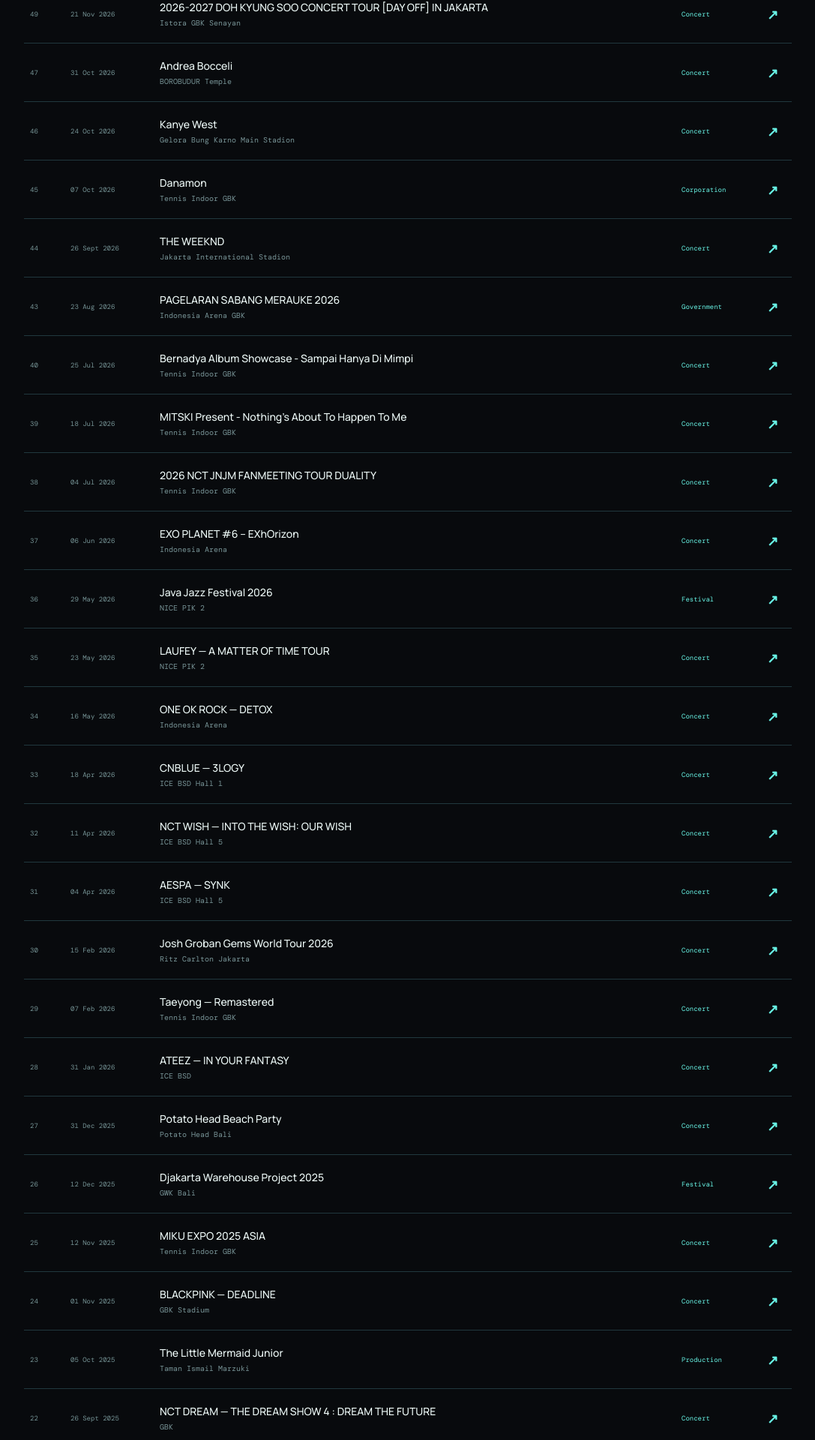
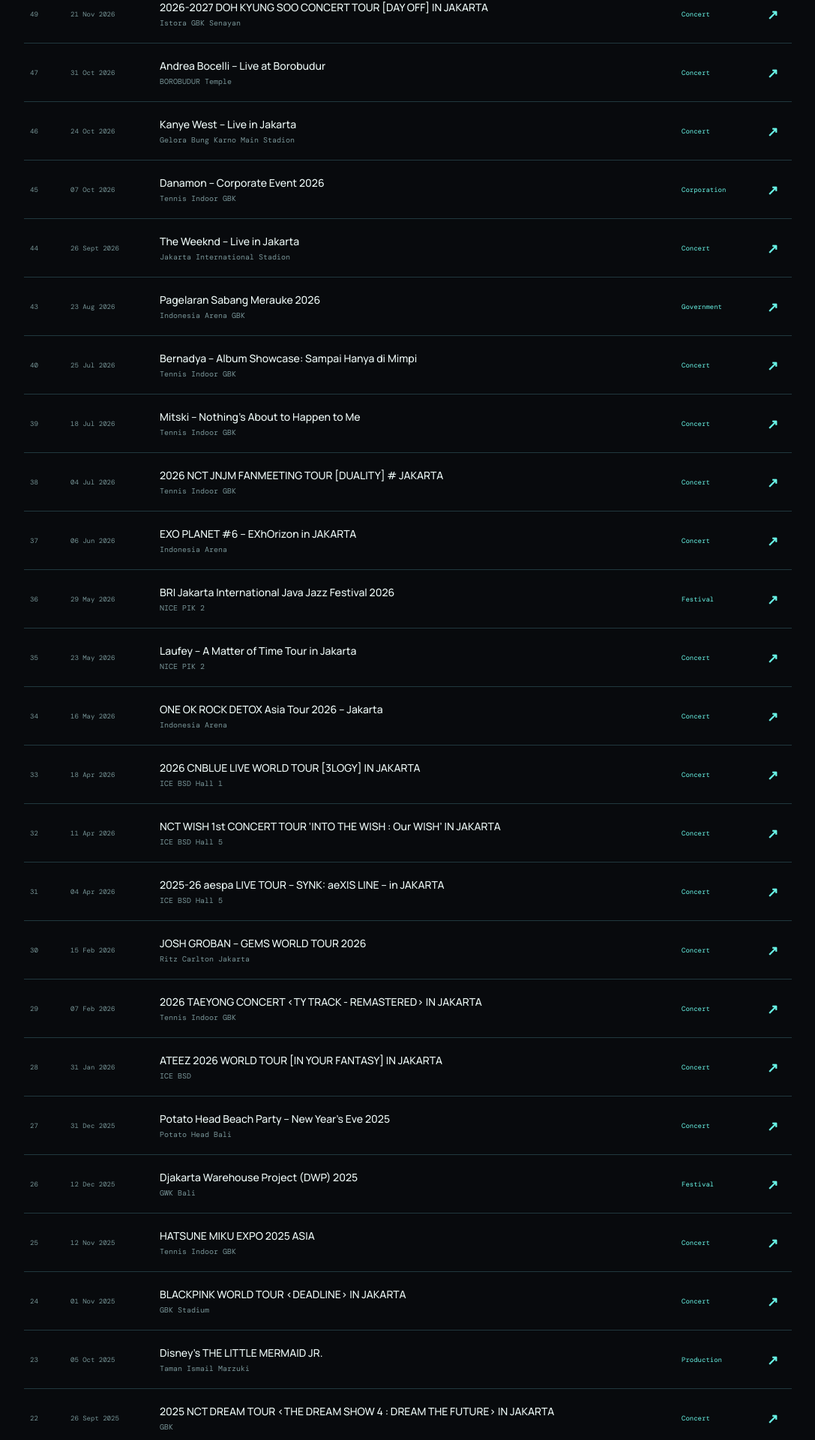
Before and after one commit to A-ksara/Xsaaa, a React (Vite) app: page / in a window 1280 px wide. Shown: the part 3742-5662 px from the top of the page at 75% size, without its empty margins (96-1183 px from the left). Built offline with nearby package versions, Linux system fonts and the light colour scheme; a web font is replaced by a local one.

Commit message:
Polish event archive titles with full event and tour names

```diff
--- a/src/App.jsx
+++ b/src/App.jsx
@@ -9,54 +9,54 @@ const skills = [
   { cat: "Operasional", items: ["Load in / load out", "Fixture Testing & System Check", "Fixture troubleshooting", "On-site teamwork & communication"] },
 ];
 const events = [
-  { n: 1,  title: "WayV Concert — On The Way",       venue: "Istora Senayan",          date: "2024-10-05",                           cat: "Concert"     },
-  { n: 2,  title: "JUNI DAY X",                       venue: "Basket Hall GBK",         date: "2024-11-01",                           cat: "Concert"     },
-  { n: 3,  title: "Meet & Greet AESPA On Richoco Land",                venue: "ICE BSD Hall 1",          date: "2024-11-09",                           cat: "Concert"     },
-  { n: 4,  title: "Joyland Festival",                 venue: "Baseball GBK",            date: "2024-11-22", endDate: "2024-11-24",    cat: "Festival"    },
-  { n: 5,  title: "Djakarta Warehouse Project 2024",       venue: "JIExpo",                  date: "2024-12-13", endDate: "2024-12-15",    cat: "Festival"    },
-  { n: 6,  title: "Tokopedia Summit",                 venue: "Hotel Ritz Carlton",      date: "2025-01-15",                           cat: "Corporate"   },
-  { n: 7,  title: "MAROON 5",                         venue: "Jakarta International Stadium", date: "2025-02-01",                     cat: "Concert"     },
-  { n: 8,  title: "SEVENTEEN — RIGHT HERE",                        venue: "Jakarta International Stadium", date: "2025-02-08", endDate: "2025-02-09", cat: "Concert"  },
-  { n: 9,  title: "LINKIN PARK — FROM ZERO WORLD TOUR",                      venue: "Madya GBK",               date: "2025-02-16",                           cat: "Concert"     },
-  { n: 10, title: "BoyNextDoor — KNOCK ON",                      venue: "Istora GBK",              date: "2025-04-12",                           cat: "Concert"     },
-  { n: 11, title: "Putri Indonesia",                  venue: "Balai Sarbini",           date: "2025-04-26",                           cat: "Production"  },
+  { n: 1,  title: "2024 WayV CONCERT [ON THE WAY] in JAKARTA",       venue: "Istora Senayan",          date: "2024-10-05",                           cat: "Concert"     },
+  { n: 2,  title: "JUNI DAY X 2024",                       venue: "Basket Hall GBK",         date: "2024-11-01",                           cat: "Concert"     },
+  { n: 3,  title: "aespa – Meet & Greet on Richoco Land",                venue: "ICE BSD Hall 1",          date: "2024-11-09",                           cat: "Concert"     },
+  { n: 4,  title: "Joyland Festival Jakarta 2024",                 venue: "Baseball GBK",            date: "2024-11-22", endDate: "2024-11-24",    cat: "Festival"    },
+  { n: 5,  title: "Djakarta Warehouse Project (DWP) 2024",       venue: "JIExpo",                  date: "2024-12-13", endDate: "2024-12-15",    cat: "Festival"    },
+  { n: 6,  title: "Tokopedia Summit 2025",                 venue: "Hotel Ritz Carlton",      date: "2025-01-15",                           cat: "Corporate"   },
+  { n: 7,  title: "Maroon 5 in Asia 2025",                         venue: "Jakarta International Stadium", date: "2025-02-01",                     cat: "Concert"     },
+  { n: 8,  title: "2025 SEVENTEEN [RIGHT HERE] WORLD TOUR IN JAKARTA",                        venue: "Jakarta International Stadium", date: "2025-02-08", endDate: "2025-02-09", cat: "Concert"  },
+  { n: 9,  title: "LINKIN PARK: FROM ZERO WORLD TOUR – JAKARTA",                      venue: "Madya GBK",               date: "2025-02-16",                           cat: "Concert"     },
+  { n: 10, title: "BOYNEXTDOOR TOUR ‘KNOCK ON Vol.1’ IN JAKARTA",                      venue: "Istora GBK",              date: "2025-04-12",                           cat: "Concert"     },
+  { n: 11, title: "BE RIGHT, BE BRIGHT! – Preliminary Night Puteri Indonesia 2025",                  venue: "Balai Sarbini",           date: "2025-04-26",                           cat: "Production"  },
   { n: 12, title: "Putri Indonesia",                  venue: "JCC GBK",                 date: "2025-05-01",                           cat: "Production"  },
-  { n: 13, title: "Java Jazz Festival 2025",               venue: "JIExpo",                  date: "2025-05-30", endDate: "2025-06-01",    cat: "Festival"    },
-  { n: 14, title: "BABYMONSTER — HELLO MONSTER",                      venue: "ICE BSD Hall 5",          date: "2025-06-14",                           cat: "Concert"     },
-  { n: 15, title: "Medco Synergy Day 2025",                      venue: "Indonesia Arena",         date: "2025-06-28",                           cat: "Corporate"   },
-  { n: 16, title: "StandUp Fest",                    venue: "Istora Senayan",          date: "2025-07-11", endDate: "2025-07-13",    cat: "Production"  },
-  { n: 17, title: "GIIAS 2025",                            venue: "ICE BSD",                 date: "2025-07-24", endDate: "2025-08-03",    cat: "Exhibition"  },
-  { n: 18, title: "JKT48 — FULL HOUSE",                            venue: "Istora Senayan",          date: "2025-07-26",                           cat: "Concert"     },
-  { n: 19, title: "D.O EXO Solo Concert — DO IT",             venue: "Indonesia Arena",         date: "2025-08-09",                           cat: "Concert"     },
+  { n: 13, title: "BRI Jakarta International Java Jazz Festival 2025",               venue: "JIExpo",                  date: "2025-05-30", endDate: "2025-06-01",    cat: "Festival"    },
+  { n: 14, title: "2025 BABYMONSTER 1st WORLD TOUR <HELLO MONSTERS> IN JAKARTA",                      venue: "ICE BSD Hall 5",          date: "2025-06-14",                           cat: "Concert"     },
+  { n: 15, title: "MEDCO SYNERGY DAY 2025",                      venue: "Indonesia Arena",         date: "2025-06-28",                           cat: "Corporate"   },
+  { n: 16, title: "StandUp Fest 2025",                    venue: "Istora Senayan",          date: "2025-07-11", endDate: "2025-07-13",    cat: "Production"  },
+  { n: 17, title: "The 32nd GAIKINDO Indonesia International Auto Show (GIIAS 2025)",                            venue: "ICE BSD",                 date: "2025-07-24", endDate: "2025-08-03",    cat: "Exhibition"  },
+  { n: 18, title: "JKT48 13th Anniversary Concert – FULL HOUSE",                            venue: "Istora Senayan",          date: "2025-07-26",                           cat: "Concert"     },
+  { n: 19, title: "2025 DOH KYUNG SOO ASIA CONCERT TOUR <DO it!> IN JAKARTA",             venue: "Indonesia Arena",         date: "2025-08-09",                           cat: "Concert"     },
   { n: 20, title: "LaLaLa Festival 2025",                  venue: "Gambir Expo",             date: "2025-08-22", endDate: "2025-08-23",    cat: "Festival"    },
   { n: 21, title: "Pestapora 2025",                   venue: "Gambir Expo",             date: "2025-09-05", endDate: "2025-09-07",    cat: "Festival"    },
-  { n: 22, title: "NCT DREAM — THE DREAM SHOW 4 : DREAM THE FUTURE",           venue: "GBK",                     date: "2025-09-26", endDate: "2025-09-27",    cat: "Concert"     },
-  { n: 23, title: "The Little Mermaid Junior",        venue: "Taman Ismail Marzuki",    date: "2025-10-05",                           cat: "Production"  },
-  { n: 24, title: "BLACKPINK — DEADLINE",                        venue: "GBK Stadium",             date: "2025-11-01", endDate: "2025-11-02",    cat: "Concert"     },
-  { n: 25, title: "MIKU EXPO 2025 ASIA",                     venue: "Tennis Indoor GBK",        date: "2025-11-12",                           cat: "Concert"     },
-  { n: 26, title: "Djakarta Warehouse Project 2025",  venue: "GWK Bali",                date: "2025-12-12", endDate: "2025-12-14",    cat: "Festival"    },
-  { n: 27, title: "Potato Head Beach Party",          venue: "Potato Head Bali",        date: "2025-12-31",                           cat: "Concert"     },
-  { n: 28, title: "ATEEZ — IN YOUR FANTASY",                            venue: "ICE BSD",                 date: "2026-01-31",                           cat: "Concert"     },
-  { n: 29, title: "Taeyong — Remastered",             venue: "Tennis Indoor GBK",        date: "2026-02-07",                           cat: "Concert"     },
-  { n: 30, title: "Josh Groban Gems World Tour 2026", venue: "Ritz Carlton Jakarta",    date: "2026-02-15",                           cat: "Concert"     },
-  { n: 31, title: "AESPA — SYNK",                    venue: "ICE BSD Hall 5",          date: "2026-04-04",                           cat: "Concert"     },
-  { n: 32, title: "NCT WISH — INTO THE WISH: OUR WISH",                         venue: "ICE BSD Hall 5",          date: "2026-04-11",                           cat: "Concert"     },
-  { n: 33, title: "CNBLUE — 3LOGY",                  venue: "ICE BSD Hall 1",          date: "2026-04-18",                           cat: "Concert"     },
-  { n: 34, title: "ONE OK ROCK — DETOX",                      venue: "Indonesia Arena",         date: "2026-05-16",                           cat: "Concert"     },
-  { n: 35, title: "LAUFEY — A MATTER OF TIME TOUR",  venue: "NICE PIK 2",              date: "2026-05-23",                           cat: "Concert"     },
-  { n: 36, title: "Java Jazz Festival 2026",         venue: "NICE PIK 2",              date: "2026-05-29", endDate: "2026-05-31",    cat: "Festival"    },
-  { n: 37, title: "EXO PLANET #6 – EXhOrizon", venue: "Indonesia Arena", date: "2026-06-06", endDate: "2026-06-07", cat: "Concert"},
-  { n: 38, title: "2026 NCT JNJM FANMEETING TOUR DUALITY", venue: "Tennis Indoor GBK", date: "2026-07-04", endDate: "2026-07-05", cat: "Concert"},
-  { n: 39, title: "MITSKI Present - Nothing's About To Happen To Me", venue: "Tennis Indoor GBK", date: "2026-07-18", cat: "Concert"},
-  { n: 40, title: "Bernadya Album Showcase - Sampai Hanya Di Mimpi", venue: "Tennis Indoor GBK", date: "2026-07-25", cat: "Concert"},
-  { n: 41, title: "8th ASIAN TAEKWONDO Indonesia Open Championships", venue: "Tennis Indoor GBK", date: "2026-08-1", endDate: " 2026-08-05", cat: "Government"},
-  { n: 42, title: "PROJECT POP 30 TAHUN", venue: "Tennis Indoor GBK", date: "2026-08-8", cat: "Concert"},
-  { n: 43, title: "PAGELARAN SABANG MERAUKE 2026", venue: "Indonesia Arena GBK", date: "2026-08-23", endDate: " 2026-08-24", cat: "Government"},
-  { n: 44, title: "THE WEEKND", venue: "Jakarta International Stadion", date: "2026-09-26", endDate: " 2026-09-27", cat: "Concert"},
-  { n: 45, title: "Danamon", venue: "Tennis Indoor GBK", date: "2026-10-07", cat: "Corporation"},
-  { n: 46, title: "Kanye West", venue: "Gelora Bung Karno Main Stadion", date: "2026-10-24", cat: "Concert"},
-  { n: 47, title: "Andrea Bocceli", venue: "BOROBUDUR Temple", date: "2026-10-31", cat: "Concert"},
-  { n: 48, title: "King Nassar - Lost In The Jungle", venue: "Istora", date: "2026-11-7", cat: "Concert"},
+  { n: 22, title: "2025 NCT DREAM TOUR <THE DREAM SHOW 4 : DREAM THE FUTURE> IN JAKARTA",           venue: "GBK",                     date: "2025-09-26", endDate: "2025-09-27",    cat: "Concert"     },
+  { n: 23, title: "Disney’s THE LITTLE MERMAID JR.",        venue: "Taman Ismail Marzuki",    date: "2025-10-05",                           cat: "Production"  },
+  { n: 24, title: "BLACKPINK WORLD TOUR <DEADLINE> IN JAKARTA",                        venue: "GBK Stadium",             date: "2025-11-01", endDate: "2025-11-02",    cat: "Concert"     },
+  { n: 25, title: "HATSUNE MIKU EXPO 2025 ASIA",                     venue: "Tennis Indoor GBK",        date: "2025-11-12",                           cat: "Concert"     },
+  { n: 26, title: "Djakarta Warehouse Project (DWP) 2025",  venue: "GWK Bali",                date: "2025-12-12", endDate: "2025-12-14",    cat: "Festival"    },
+  { n: 27, title: "Potato Head Beach Party – New Year’s Eve 2025",          venue: "Potato Head Bali",        date: "2025-12-31",                           cat: "Concert"     },
+  { n: 28, title: "ATEEZ 2026 WORLD TOUR [IN YOUR FANTASY] IN JAKARTA",                            venue: "ICE BSD",                 date: "2026-01-31",                           cat: "Concert"     },
+  { n: 29, title: "2026 TAEYONG CONCERT <TY TRACK - REMASTERED> IN JAKARTA",             venue: "Tennis Indoor GBK",        date: "2026-02-07",                           cat: "Concert"     },
+  { n: 30, title: "JOSH GROBAN – GEMS WORLD TOUR 2026", venue: "Ritz Carlton Jakarta",    date: "2026-02-15",                           cat: "Concert"     },
+  { n: 31, title: "2025-26 aespa LIVE TOUR – SYNK: aeXIS LINE – in JAKARTA",                    venue: "ICE BSD Hall 5",          date: "2026-04-04",                           cat: "Concert"     },
+  { n: 32, title: "NCT WISH 1st CONCERT TOUR ‘INTO THE WISH : Our WISH’ IN JAKARTA",                         venue: "ICE BSD Hall 5",          date: "2026-04-11",                           cat: "Concert"     },
+  { n: 33, title: "2026 CNBLUE LIVE WORLD TOUR [3LOGY] IN JAKARTA",                  venue: "ICE BSD Hall 1",          date: "2026-04-18",                           cat: "Concert"     },
+  { n: 34, title: "ONE OK ROCK DETOX Asia Tour 2026 – Jakarta",                      venue: "Indonesia Arena",         date: "2026-05-16",                           cat: "Concert"     },
+  { n: 35, title: "Laufey – A Matter of Time Tour in Jakarta",  venue: "NICE PIK 2",              date: "2026-05-23",                           cat: "Concert"     },
+  { n: 36, title: "BRI Jakarta International Java Jazz Festival 2026",         venue: "NICE PIK 2",              date: "2026-05-29", endDate: "2026-05-31",    cat: "Festival"    },
+  { n: 37, title: "EXO PLANET #6 – EXhOrizon in JAKARTA", venue: "Indonesia Arena", date: "2026-06-06", endDate: "2026-06-07", cat: "Concert"},
+  { n: 38, title: "2026 NCT JNJM FANMEETING TOUR [DUALITY] # JAKARTA", venue: "Tennis Indoor GBK", date: "2026-07-04", endDate: "2026-07-05", cat: "Concert"},
+  { n: 39, title: "Mitski – Nothing’s About to Happen to Me", venue: "Tennis Indoor GBK", date: "2026-07-18", cat: "Concert"},
+  { n: 40, title: "Bernadya – Album Showcase: Sampai Hanya di Mimpi", venue: "Tennis Indoor GBK", date: "2026-07-25", cat: "Concert"},
+  { n: 41, title: "8th Asian Taekwondo Indonesia Open Championships 2026", venue: "Tennis Indoor GBK", date: "2026-08-1", endDate: " 2026-08-05", cat: "Government"},
+  { n: 42, title: "Project Pop – 30 Tahun", venue: "Tennis Indoor GBK", date: "2026-08-8", cat: "Concert"},
+  { n: 43, title: "Pagelaran Sabang Merauke 2026", venue: "Indonesia Arena GBK", date: "2026-08-23", endDate: " 2026-08-24", cat: "Government"},
+  { n: 44, title: "The Weeknd – Live in Jakarta", venue: "Jakarta International Stadion", date: "2026-09-26", endDate: " 2026-09-27", cat: "Concert"},
+  { n: 45, title: "Danamon – Corporate Event 2026", venue: "Tennis Indoor GBK", date: "2026-10-07", cat: "Corporation"},
+  { n: 46, title: "Kanye West – Live in Jakarta", venue: "Gelora Bung Karno Main Stadion", date: "2026-10-24", cat: "Concert"},
+  { n: 47, title: "Andrea Bocelli – Live at Borobudur", venue: "BOROBUDUR Temple", date: "2026-10-31", cat: "Concert"},
+  { n: 48, title: "King Nassar – Lost in the Jungle", venue: "Istora", date: "2026-11-7", cat: "Concert"},
   { n: 49, title: "2026-2027 DOH KYUNG SOO CONCERT TOUR [DAY OFF] IN JAKARTA", venue: "Istora GBK Senayan", date: "2026-11-21", endDate: "2026-11-22", cat: "Concert"},
 
 
```
